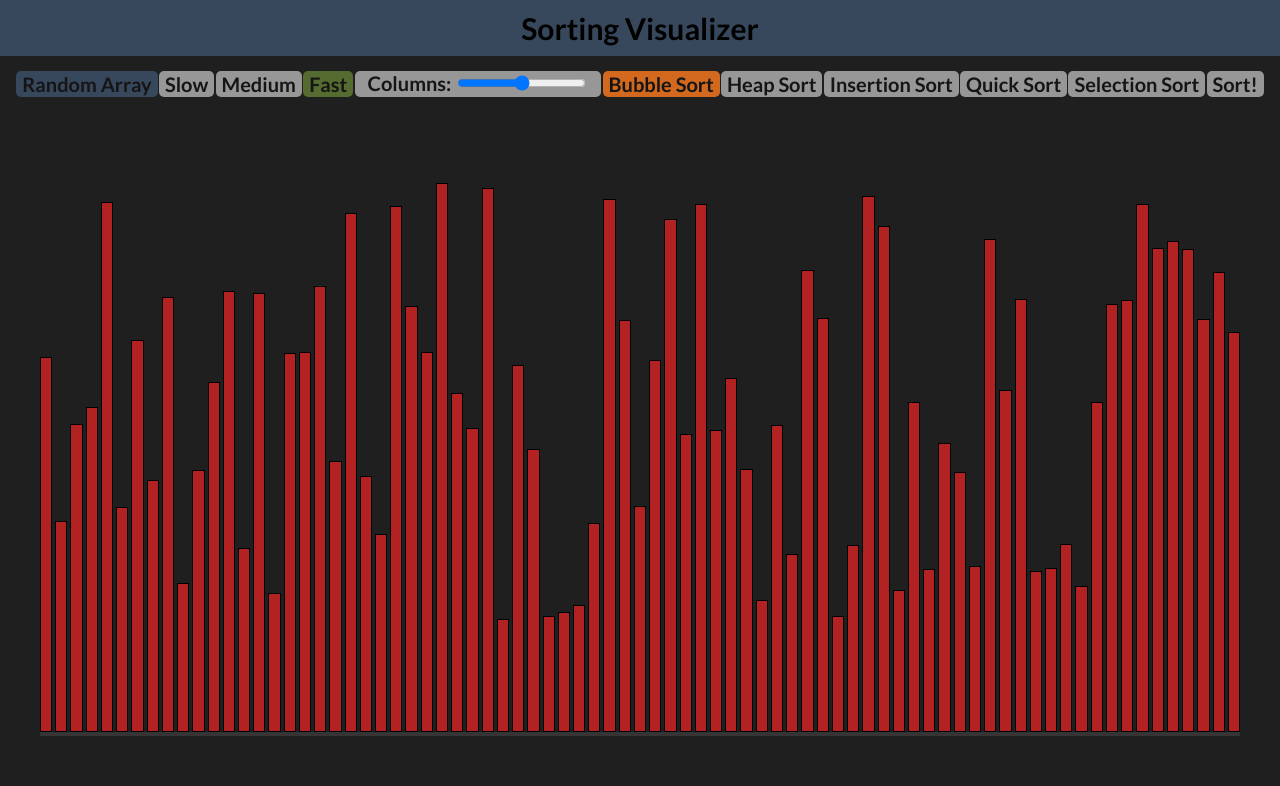
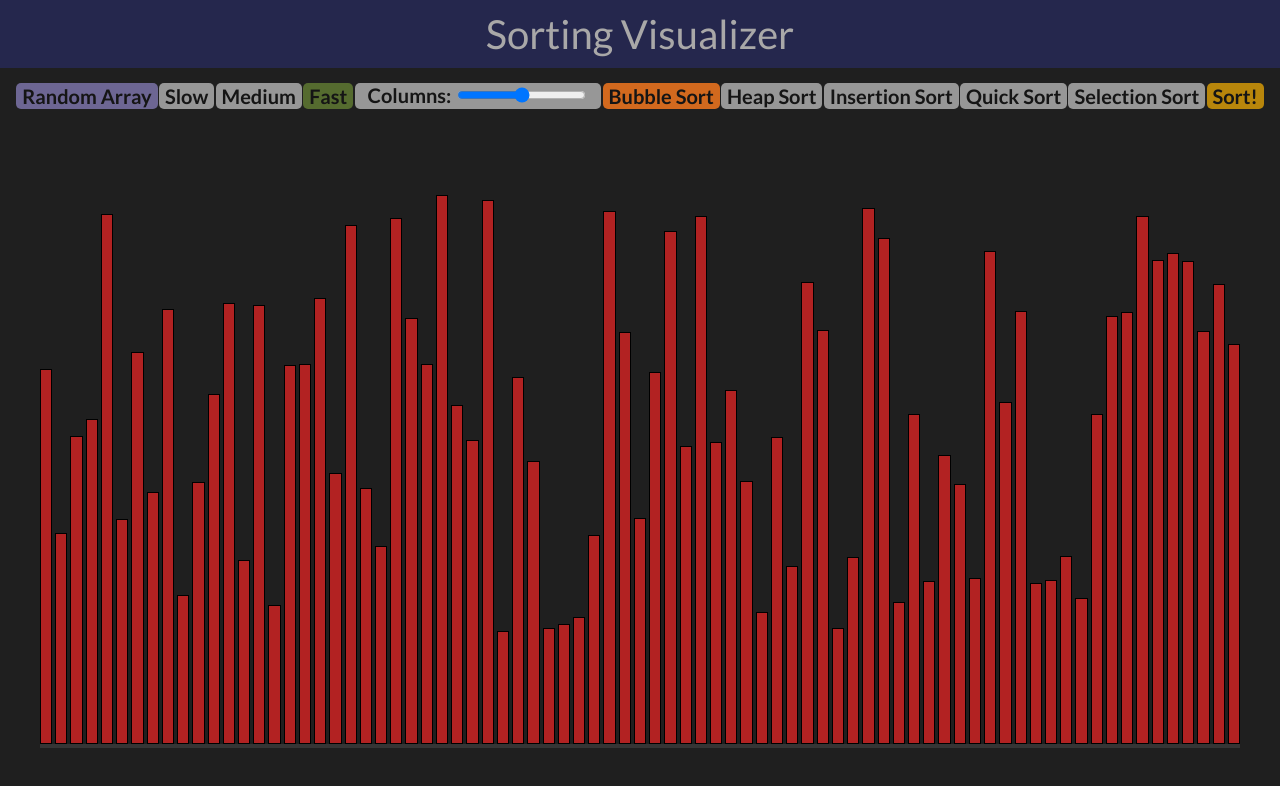
Before and after one commit to BMCARDONA/sorting-visualizer, a plain HTML site: page index.html in a window 1280 px wide. Drawn offline with Linux system fonts and the light colour scheme.

```diff
--- a/style.css
+++ b/style.css
@@ -9,7 +9,7 @@ body {
   border-width: 0px;
   /* background: rgb(230, 230, 230); */
   background: rgb(31, 31, 31);
-  /* background: rgb(56, 72, 92); */
+  /* background:rgb(229, 229, 249) */
 }
 
 
@@ -17,12 +17,12 @@ body {
   display: flex;
   justify-content: center;
   align-items: center;
-  font-size: 30px;
+  font-size: 40px;
+  color:rgb(169, 168, 168);
   padding: 10px;
-  /* background: rgb(56, 72, 92); */
-   background: rgb(56, 72, 92);
-  /* background-color: #25274d; */
-  font-weight: 700;
+   /* background: rgb(58, 61, 87); */
+  background-color: #25274d;
+  font-weight: 500;
 }
 
 .buttons {
@@ -59,13 +59,18 @@ body {
   user-select: none;
 }
 
+
+.sortButton {
+    background: darkgoldenrod;
+}
+
 .number-of-columns-slider {
   padding-left: 13px;
   padding-right: 13px;
 }
 
 .createColumnsButton {
-  background-color: rgb(56, 72, 92);
+  background: rgb(109, 102, 147);
 }
 
 
```
